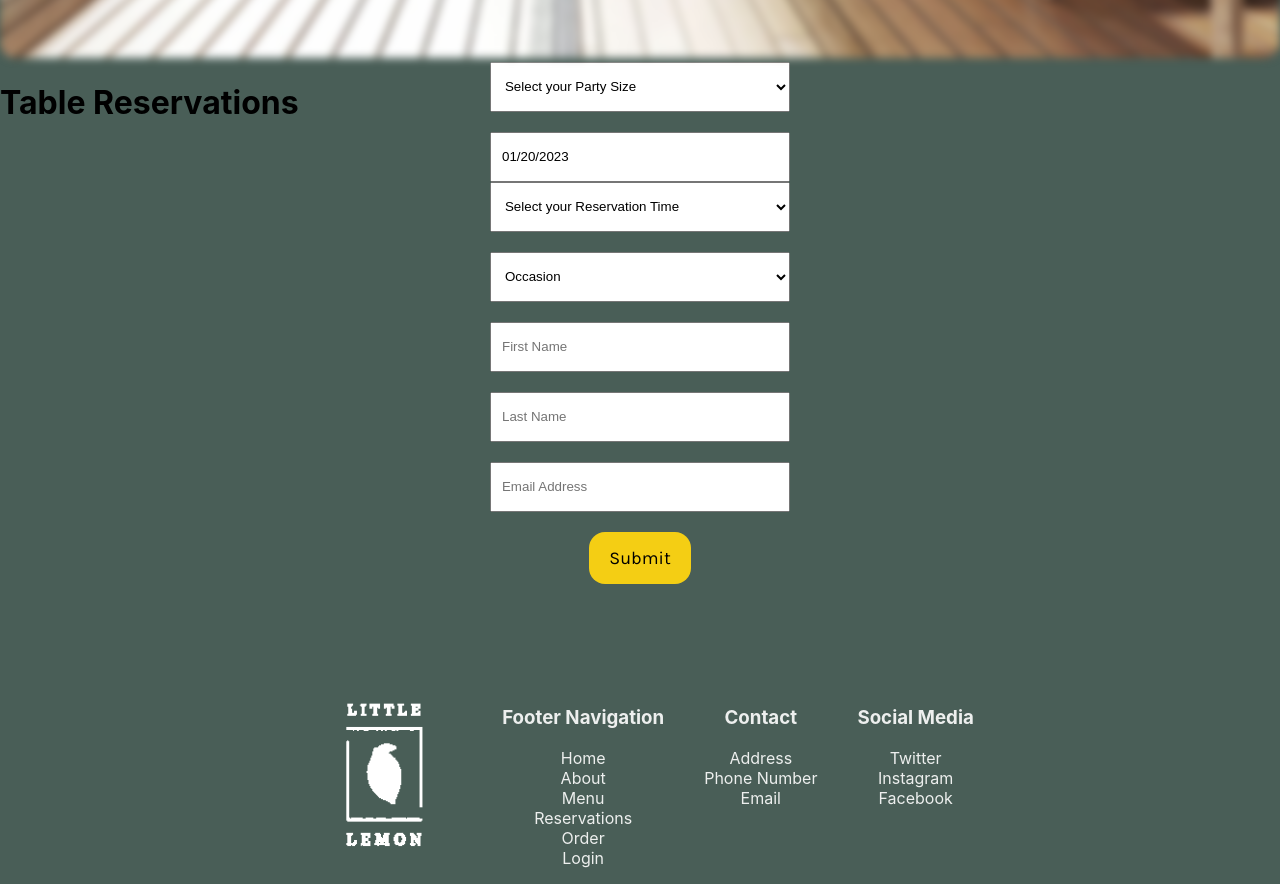
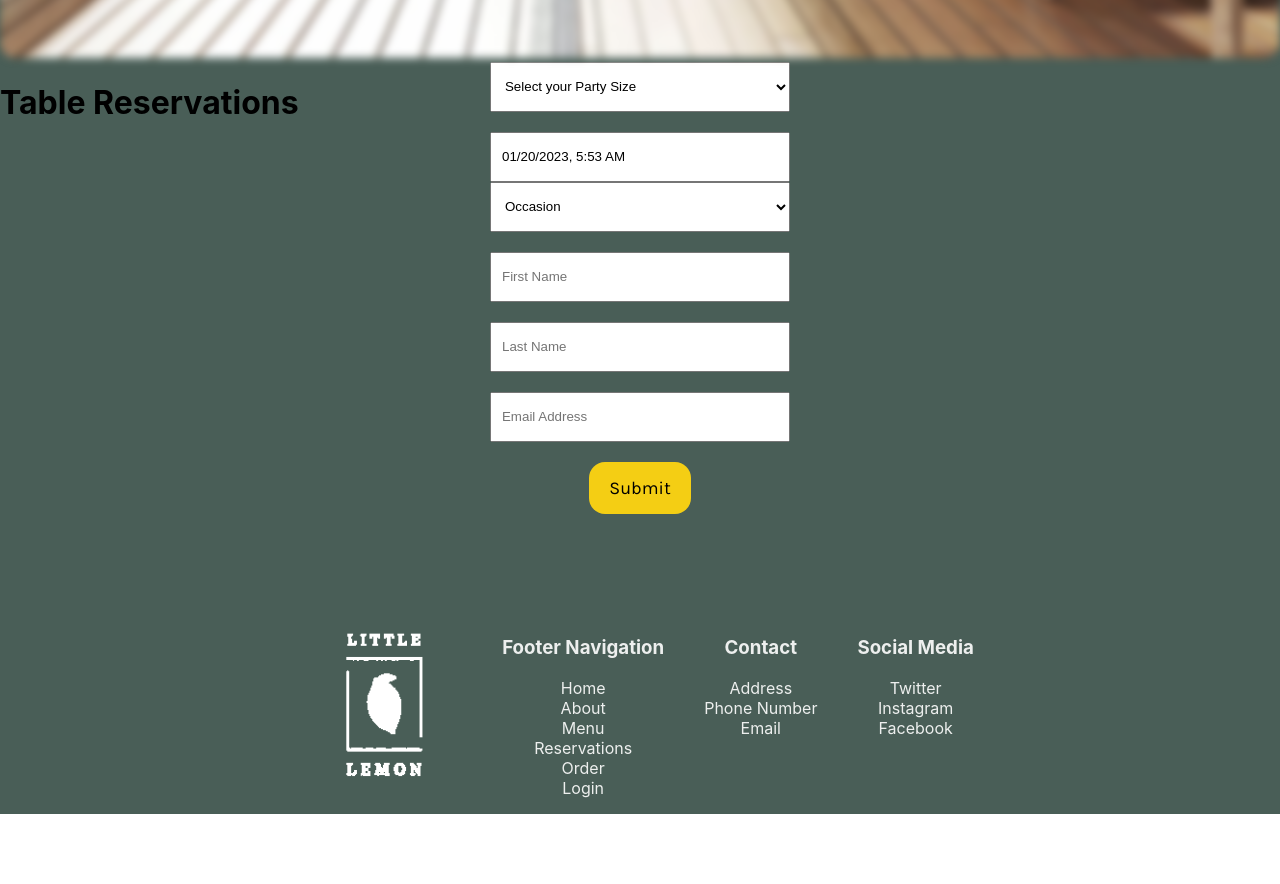
Before and after one commit to scottngocbui/littlelemonwebsite, a React (Create React App) app: page /reservation in a window 1280 px wide. Shown: the part 900-1784 px from the top of the page. After the commit the page ends 1714 px from the top, so only its background shows below. Built offline with nearby package versions, Linux system fonts and the light colour scheme; a web font is replaced by a local one.

Commit message:
Added Time to Date Picker

```diff
--- a/src/components/Form/ReservationForm.js
+++ b/src/components/Form/ReservationForm.js
@@ -13,7 +13,6 @@ function ReservationForm() {
             initialValues={{
                 partySize: '',
                 reservationDate: new Date(),
-                time: '',
                 occasion: '',
                 firstName: '',
                 lastName: '',
@@ -22,8 +21,6 @@ function ReservationForm() {
             validationSchema={Yup.object({
                 partySize: Yup.string()
                     .required('Please select your Party Size'),
-                time: Yup.string()
-                    .required('Please select your Reservation Time'),
                 firstName: Yup.string()
                     .required('Please enter your First Name'),
                 lastName: Yup.string()
@@ -59,23 +56,7 @@ function ReservationForm() {
                 <br/>
                 <ErrorMessage name="partySize" />
                 <br/>
-                <ReactDatePicker selected={startDate} onChange={(date) => setStartDate(date)}/>
-                <br/>
-                <Field name="time" as="select" className="time">
-                    <option value="" disabled selected>Select your Reservation Time</option>
-                    <option value ="3:00PM">3:00PM</option>
-                    <option value ="3:30PM">3:30PM</option>
-                    <option value ="4:00PM">4:00PM</option>
-                    <option value ="4:30PM">4:30PM</option>
-                    <option value ="5:00PM">5:00PM</option>
-                    <option value ="5:30PM">5:30PM</option>
-                    <option value ="6:00PM">6:00PM</option>
-                    <option value ="6:30PM">6:30PM</option>
-                    <option value ="7:00PM">7:00PM</option>
-                    <option value ="7:30PM">7:30PM</option>
-                </Field>
-                <br/>
-                <ErrorMessage name="time" />
+                <ReactDatePicker selected={startDate} onChange={(date) => setStartDate(date)} showTimeSelect dateFormat="Pp"/>
                 <br/>
                 <Field name="occasion" as="select" className="occasion">
                     <option value="" disabled selected>Occasion</option>
```
